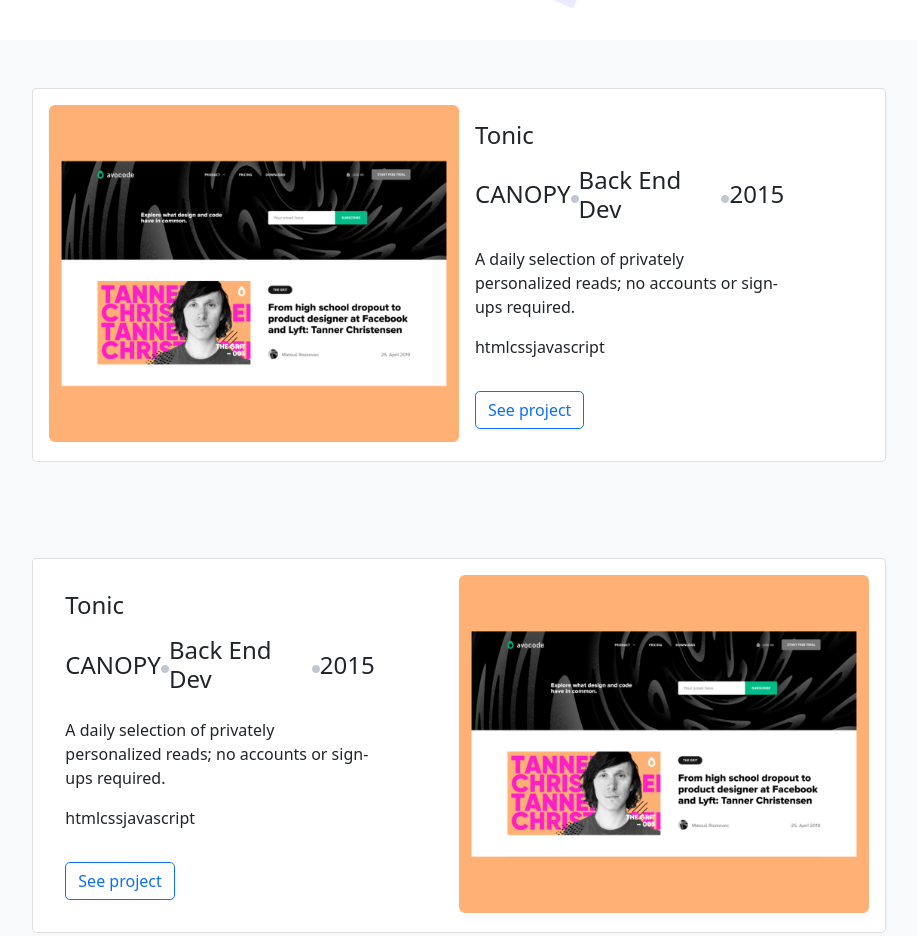
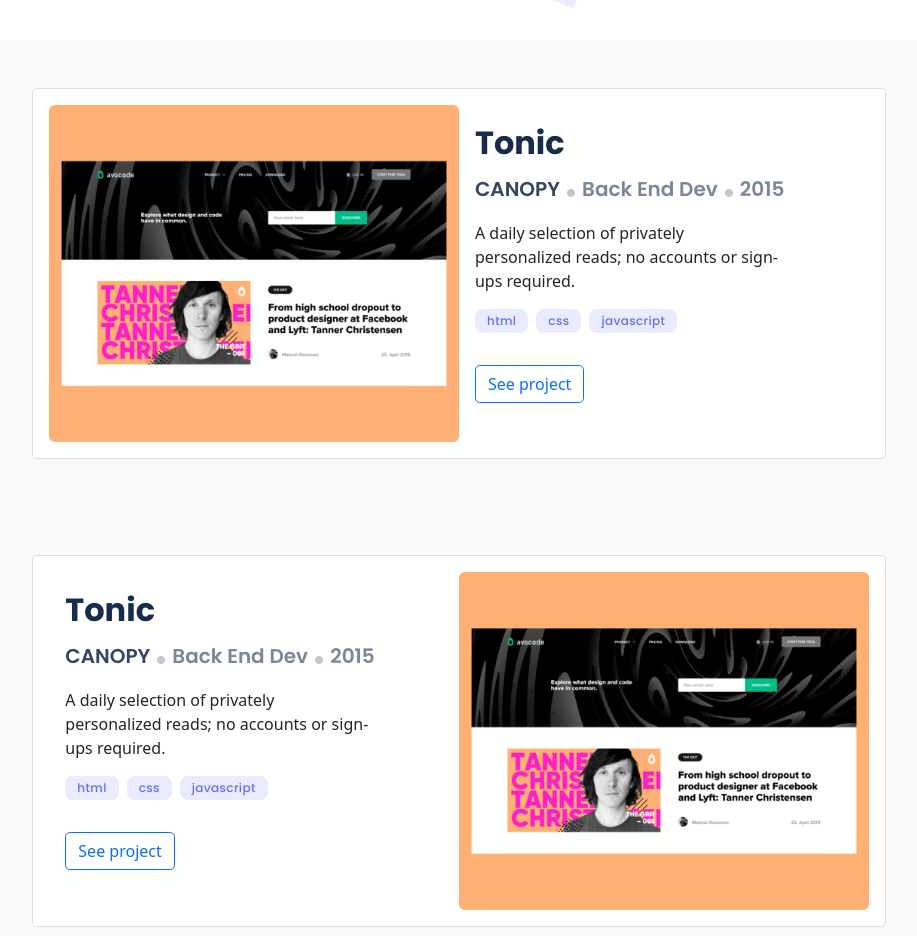
Before and after one commit to shegy28/First-bootstrap-project, a plain HTML site: page index.html in a window 1280 px wide. Shown: the part 720-1656 px from the top of the page, without its empty margins (181-1098 px from the left). Drawn offline with nearby package versions, Linux system fonts and the light colour scheme.

Commit message:
Styled some part of the card

```diff
--- a/style.css
+++ b/style.css
@@ -31,3 +31,52 @@
     line-height: 24px;
     color: #172b4d;
   }
+
+.tonic {
+    margin: 0;
+    color: #172b4d;
+    font-family: 'Poppins', sans-serif;
+    font-style: normal;
+    font-weight: 700;
+    font-size: 32px;
+    line-height: 44px;
+}
+
+.info-icons h4 {
+  font-family: 'Poppins', sans-serif;
+  font-style: normal;
+  font-weight: 600;
+  font-size: 20px;
+  line-height: 16px;
+}
+
+.info-icons-p2 {
+  color: #7a869a;
+}
+
+.info-icons-p1 {
+  color: #344563;
+}
+.lang {
+  display: flex;
+  flex-direction: row;
+  align-items: center;
+  padding: 0;
+  gap: 8px;
+  width: 203px;
+  height: 24px;
+  list-style: none;
+}
+
+.lang li {
+  background: #ebebff;
+  border-radius: 8px;
+  font-family: 'Poppins', sans-serif;
+  font-style: normal;
+  font-weight: 500;
+  font-size: 12px;
+  line-height: 16px;
+  letter-spacing: 0.03em;
+  color: #6070ff;
+  padding: 4px 12px;
+}
```
